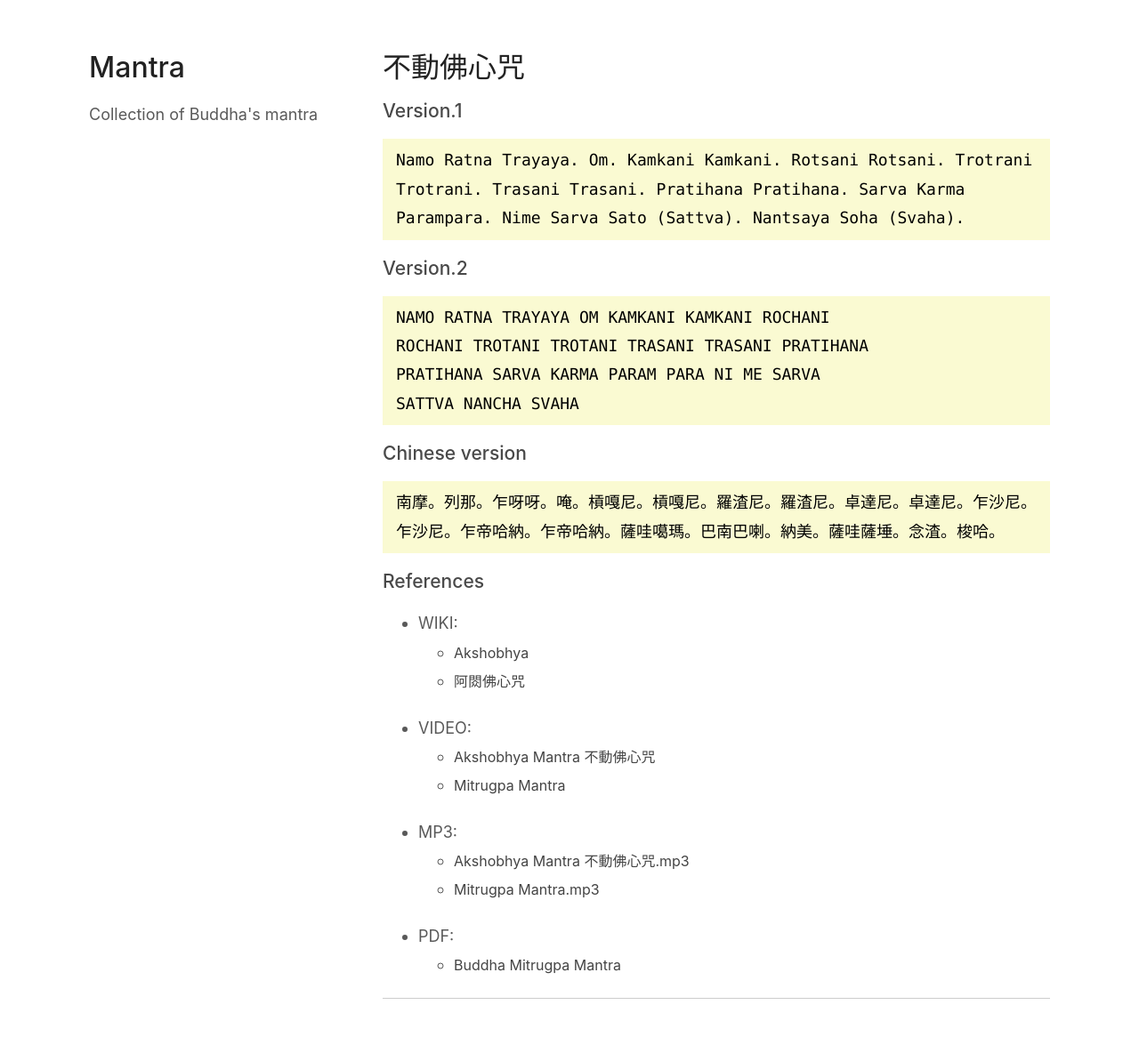
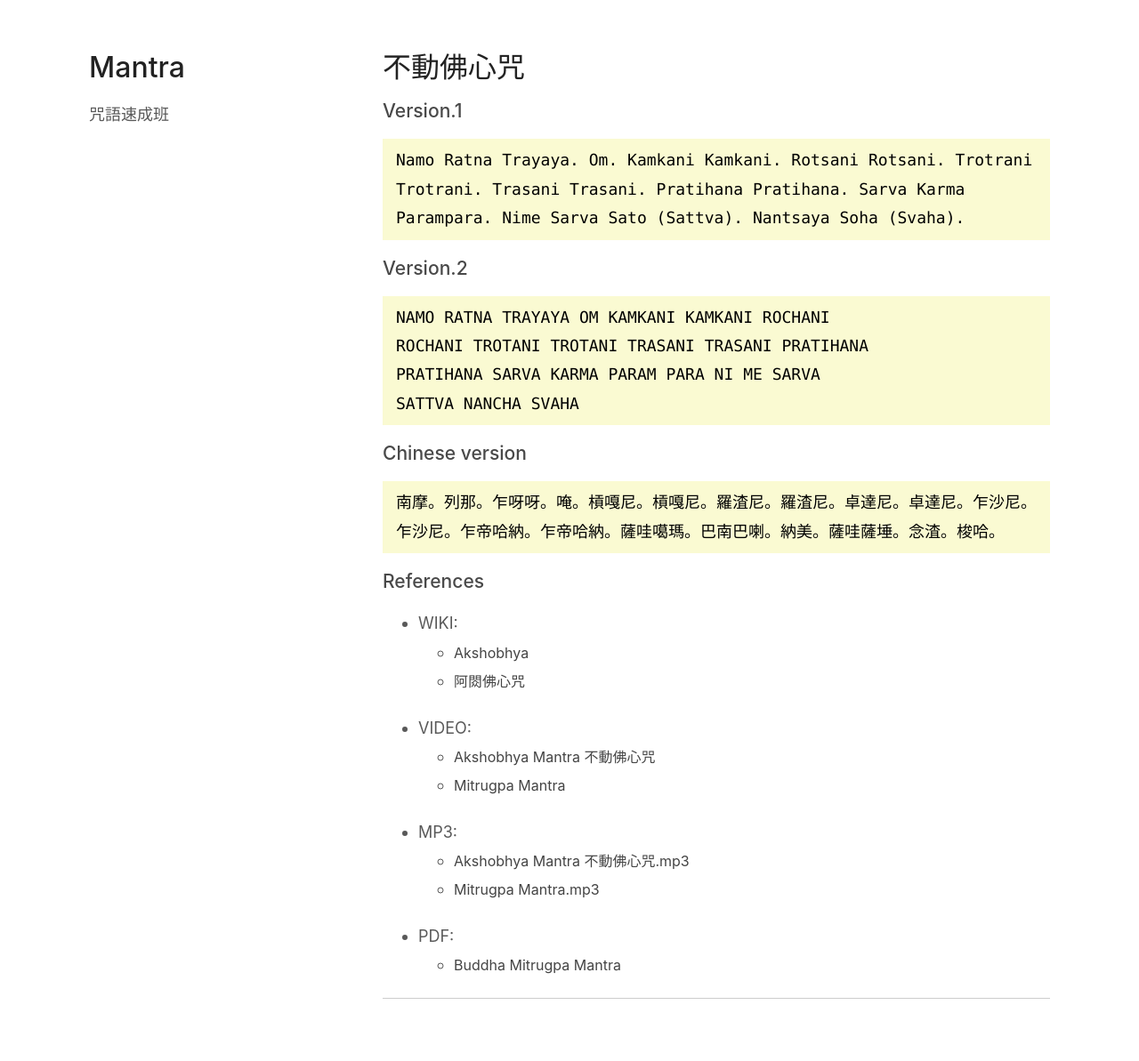
Before and after one commit to zenkarsha/mantra.unlink.men, a Jekyll site: the page built from index.md, in a window 1280 px wide. Shown: the whole page at 89% size. Built offline with Jekyll 4.4.1, drawn with Linux system fonts in a browser that asks for light colours; our own code applies the rules of GitHub Pages for plain Markdown files.

Commit message:
Update _config.yml

```diff
--- a/_config.yml
+++ b/_config.yml
@@ -1,6 +1,6 @@
 theme: jekyll-theme-minimal
 title: Mantra
-description: Collection of Buddha's mantra
+description: 咒語速成班
 # navigation:
 #   - title: title
 #     url: https://example.com
```
